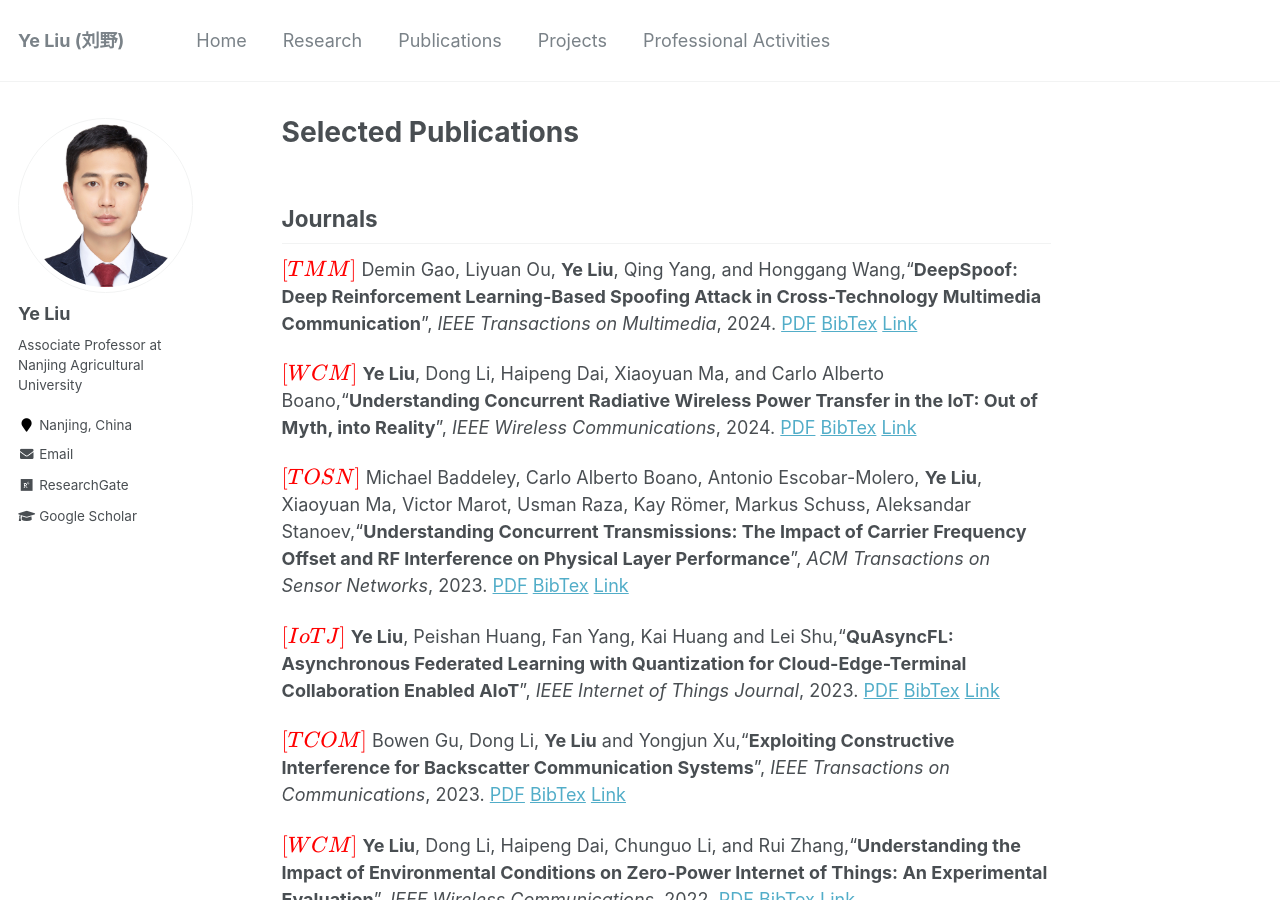
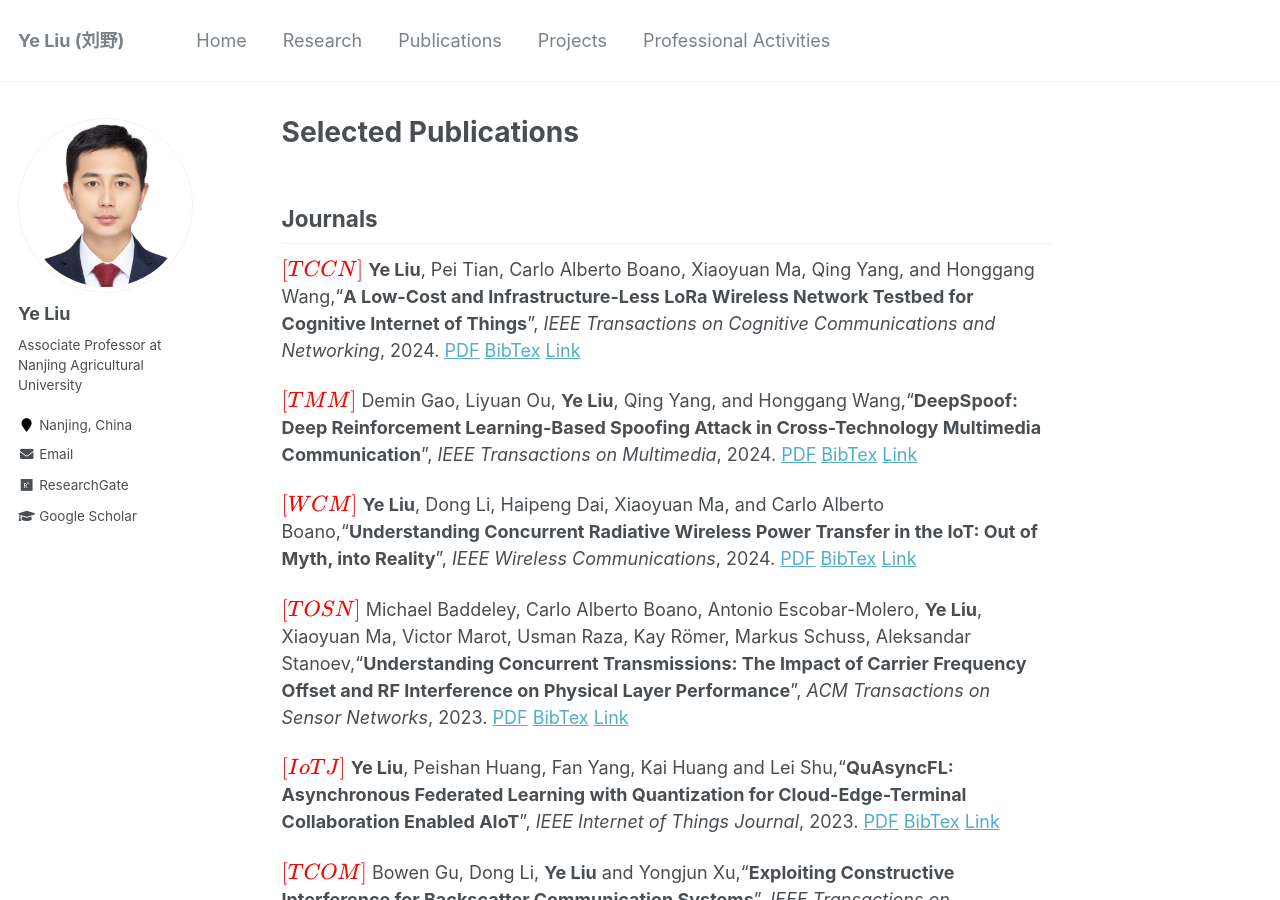
Before and after one commit to ChrisYe-Liu/chrisye-liu.github.io, a Jekyll site: the page built from _pages/publications.md, in a window 1280 px wide and 900 px high. Built offline with Jekyll 4.4.1, drawn with Linux system fonts in a browser that asks for light colours; formulas are drawn with MathJax 3.

Commit message:
Update publications.md

```diff
--- a/_pages/publications.md
+++ b/_pages/publications.md
@@ -7,6 +7,10 @@ author_profile: true
 
 Journals
 ------
+$\color{red}{[TCCN]}$
+**Ye Liu**, Pei Tian, Carlo Alberto Boano, Xiaoyuan Ma, Qing Yang, and Honggang Wang,“**A Low-Cost and Infrastructure-Less LoRa Wireless Network Testbed for Cognitive Internet of Things**”, *IEEE Transactions on Cognitive Communications and Networking*, 2024.
+[PDF](https://chrisye-liu.github.io/files/ye2024chirpbox.pdf) [BibTex]()  [Link](https://ieeexplore.ieee.org/document/10680422)
+
 $\color{red}{[TMM]}$
 Demin Gao, Liyuan Ou, **Ye Liu**, Qing Yang, and Honggang Wang,“**DeepSpoof: Deep Reinforcement Learning-Based Spoofing Attack in Cross-Technology Multimedia Communication**”, *IEEE Transactions on Multimedia*, 2024.
 [PDF](https://chrisye-liu.github.io/files/demin24DeepSpoof.pdf) [BibTex]()  [Link](https://ieeexplore.ieee.org/document/10566040)
```
